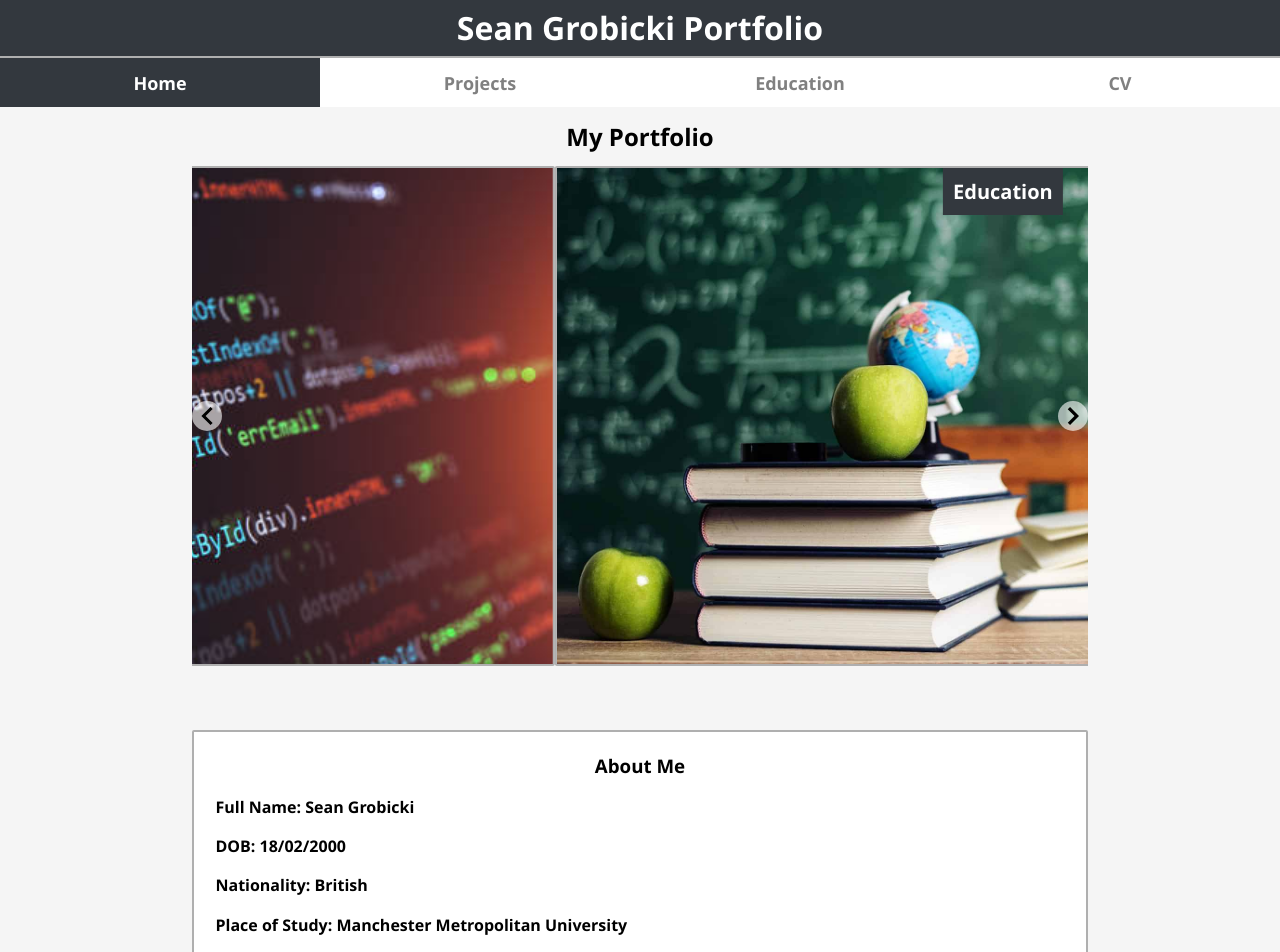
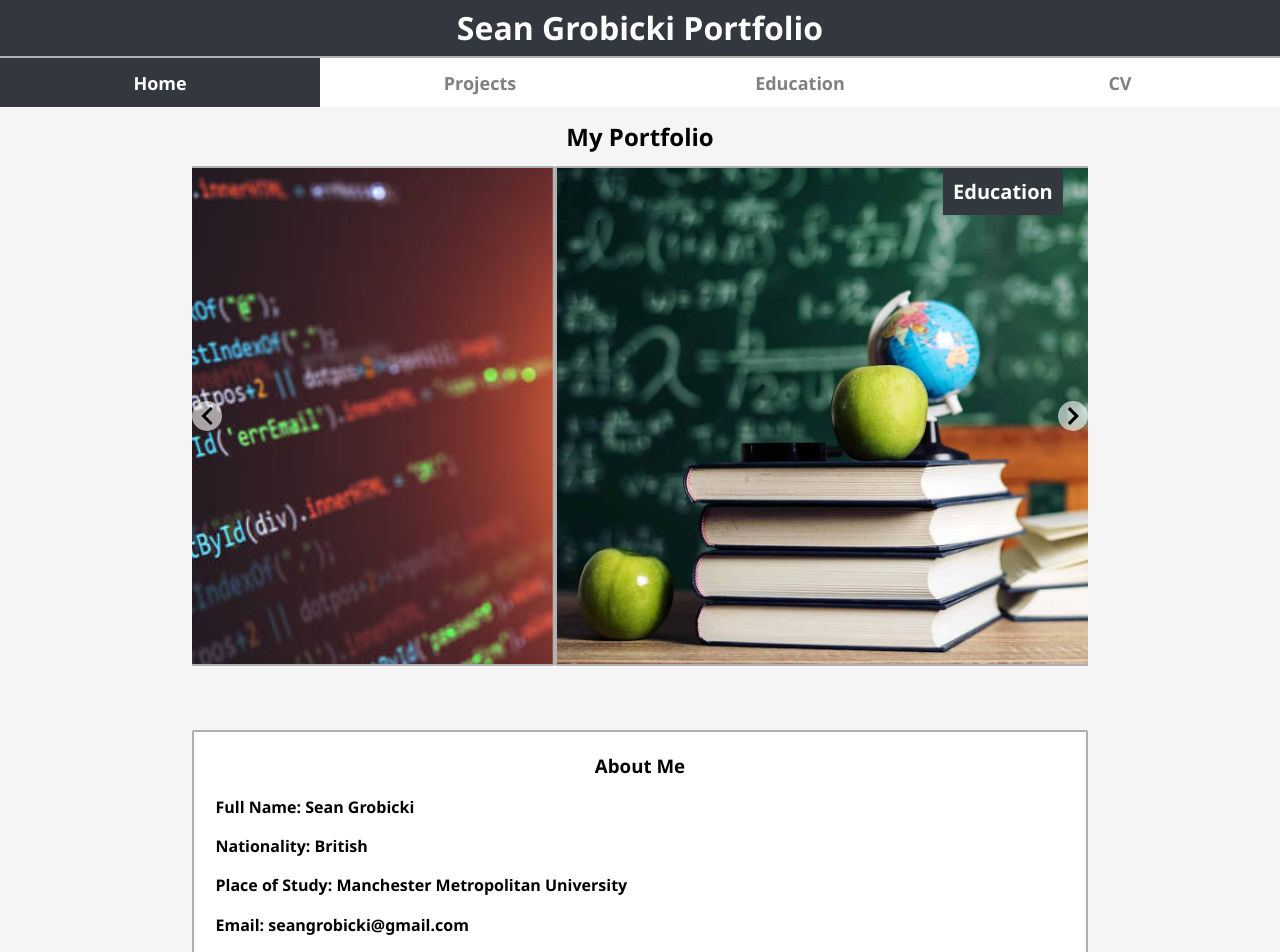
Before and after one commit to Sean-Grobicki/Projects-Website, a Next.js app: page / in a window 1280 px wide. Shown: the top 952 px of the page. Built offline with nearby package versions, Linux system fonts and the light colour scheme.

Commit message:
Updating about section

```diff
--- a/pages/index.js
+++ b/pages/index.js
@@ -58,7 +58,6 @@ export default function Home() {
         <article className ={styles.about}>
                 <h3 className={styles.h3}>About Me</h3>
                 <p className={styles.aboutText}>Full Name: Sean Grobicki </p>
-                <p className={styles.aboutText}>DOB: 18/02/2000 </p>
                 <p className={styles.aboutText}>Nationality: British </p>
                 <p className={styles.aboutText}>Place of Study: <a href = "https://www2.mmu.ac.uk/" title="Home Page of Manchester Metropolitan University" >Manchester Metropolitan University</a> </p>
                 <p className={styles.aboutText}>Email: seangrobicki@gmail.com</p>
```
